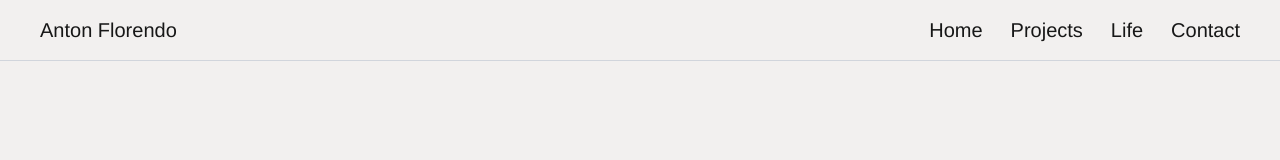
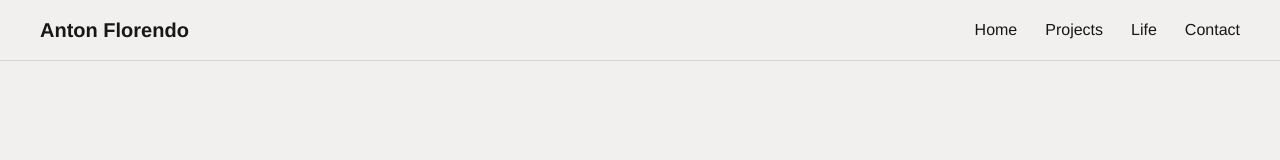
Before and after one commit to aaf1007/anton-portfolio, a Next.js app: page / in a window 1280 px wide. Shown: the top 160 px of the page. Built offline with nearby package versions, Linux system fonts and the light colour scheme.

Commit message:
changed navbar

```diff
--- a/components/Navbar.tsx
+++ b/components/Navbar.tsx
@@ -10,12 +10,13 @@ export default function Navbar() {
     <nav className="w-full fixed top-0 bg-[#F2F0EF]/60 z-50 border-b border-gray-300">
       <div className="flex justify-between items-center px-6 py-4 md:px-10">
         {/* Logo */}
-        <div className="text-xl">
-          <Link href="/" className="hover:font-bold">Anton Florendo</Link>
+        <div className="text-xl font-semibold">
+            <Link href="/" className="md:hidden">Anton</Link>
+            <Link href="/" className="hidden md:inline hover:font-bold">Anton Florendo</Link>
         </div>
 
         {/* Desktop Nav - hidden on mobile, visible on md+ */}
-        <ul className="hidden md:flex text-xl gap-7">
+        <ul className="hidden md:flex text-base gap-7">
           <li><Link href="/" className="hover:text-[#404080] hover:font-semibold">Home</Link></li>
           <li><Link href="/projects" className="hover:text-[#404080] hover:font-semibold">Projects</Link></li>
           <li><Link href="/life" className="hover:text-[#404080] hover:font-semibold">Life</Link></li>
@@ -36,7 +37,7 @@ export default function Navbar() {
 
       {/* Mobile Menu - only visible when open */}
       {isOpen && (
-        <ul className="md:hidden flex flex-col items-center gap-4 py-4 text-xl bg-[#F2F0EF]/60 ">
+        <ul className="md:hidden flex flex-col items-center gap-4 py-4 text-lg bg-[#F2F0EF]/60 ">
           <li><Link href="/" onClick={() => setIsOpen(false)} className="hover:text-[#404080] hover:font-semibold underline underline-offset-5 decoration-1">Home</Link></li>
           <li><Link href="/projects" onClick={() => setIsOpen(false)} className="hover:text-[#404080] hover:font-semibold underline underline-offset-5 decoration-1">Projects</Link></li>
           <li><Link href="/life" onClick={() => setIsOpen(false)} className="hover:text-[#404080] hover:font-semibold underline underline-offset-5 decoration-1">Life</Link></li>
```
